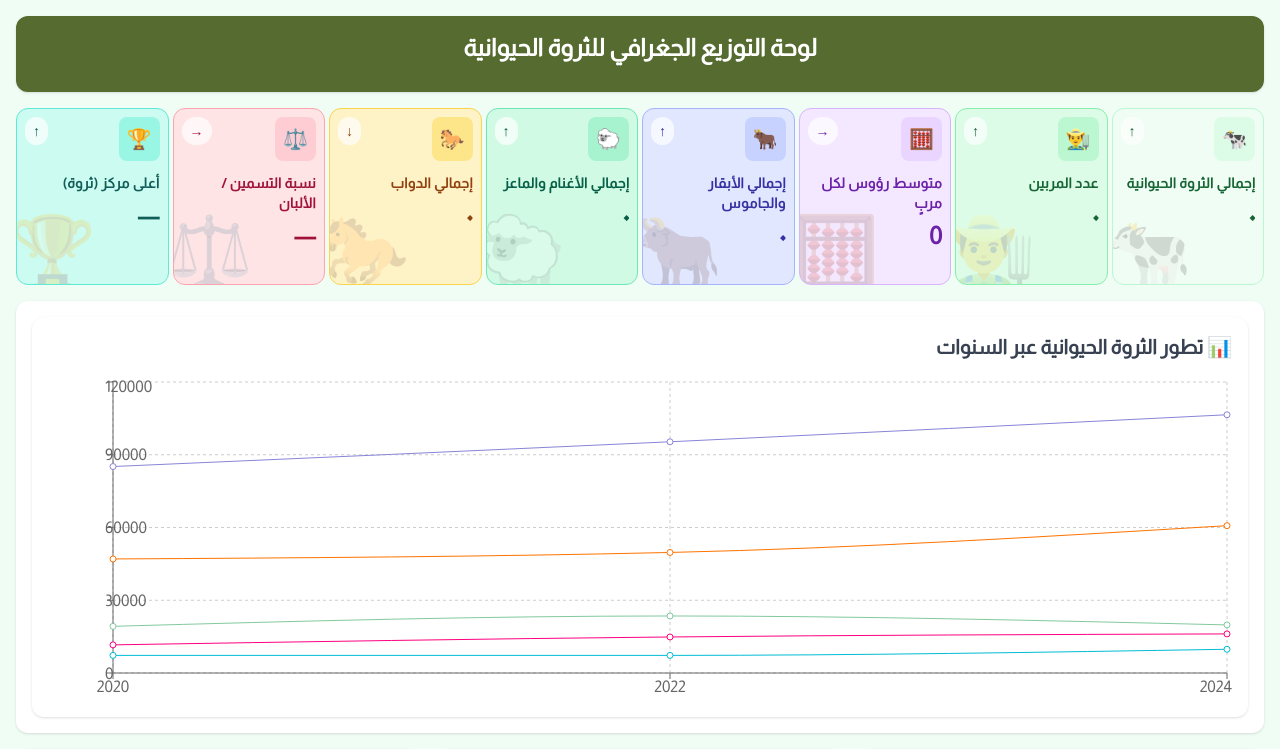
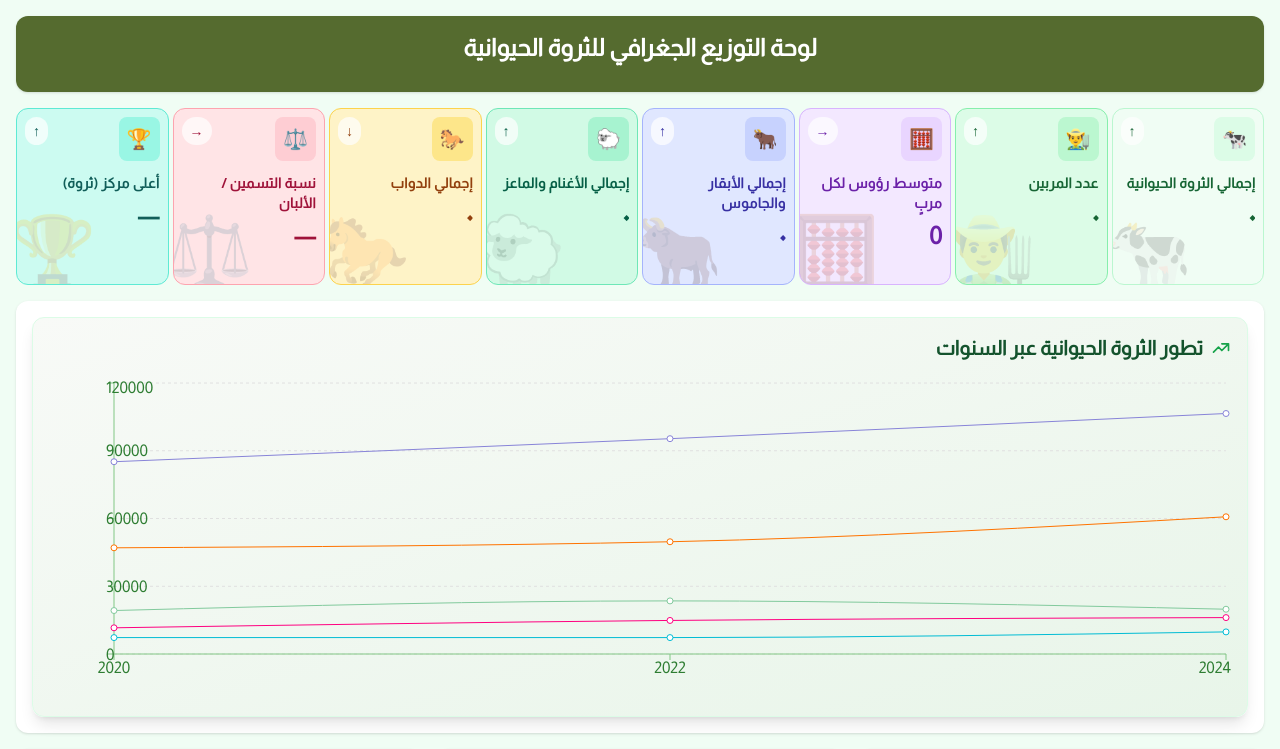
Before and after one commit to aya8599/agrifront, a React (Vite) app: page / in a window 1280 px wide. Shown: the top 749 px of the page. Built offline with nearby package versions, Linux system fonts and the light colour scheme; no server answers.

Commit message:
Update Dashboard.jsx

```diff
--- a/src/components/Animals/Dashboard.jsx
+++ b/src/components/Animals/Dashboard.jsx
@@ -310,13 +310,28 @@ const AnimalTrendChart = () => {
   ];
 
   return (
-    <div className="bg-white rounded-xl p-4 shadow w-full h-[400px]">
-      <h2 className="text-xl font-bold mb-4 text-gray-700">📊 تطور الثروة الحيوانية عبر السنوات</h2>
-      <ResponsiveContainer width="100%" height="90%">
+   <div className="bg-gradient-to-br from-[#f8faf7] to-[#e8f5e9] rounded-xl p-4 shadow-lg w-full h-[400px] border border-green-100">
+      <h2 className="text-xl font-bold mb-4 text-green-900 flex items-center gap-2">
+        <svg className="w-5 h-5 text-green-600" fill="none" stroke="currentColor" viewBox="0 0 24 24">
+          <path strokeLinecap="round" strokeLinejoin="round" strokeWidth={2} d="M13 7h8m0 0v8m0-8l-8 8-4-4-6 6" />
+        </svg>
+        تطور الثروة الحيوانية عبر السنوات
+      </h2>
+
+      <ResponsiveContainer width="100%" height="85%">
         <LineChart data={data}>
-          <CartesianGrid strokeDasharray="3 3" />
-          <XAxis dataKey="year" />
-          <YAxis />
+          <CartesianGrid strokeDasharray="3 3" stroke="#e0e0e0" vertical={false} />
+          <XAxis
+            dataKey="year"
+            tick={{ fill: '#2e7d32' }}
+            axisLine={{ stroke: '#81c784' }}
+            tickLine={{ stroke: '#81c784' }}
+          />
+          <YAxis
+            tick={{ fill: '#2e7d32' }}
+            axisLine={{ stroke: '#81c784' }}
+            tickLine={{ stroke: '#81c784' }}
+          />
           <RechartsTooltip />
           <Legend />
           <Line type="monotone" dataKey="total" stroke="#8884d8" name="الإجمالي" />
```
